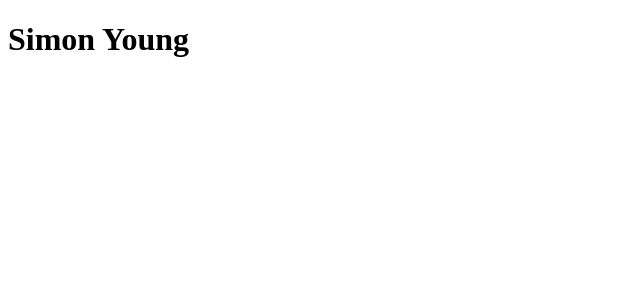
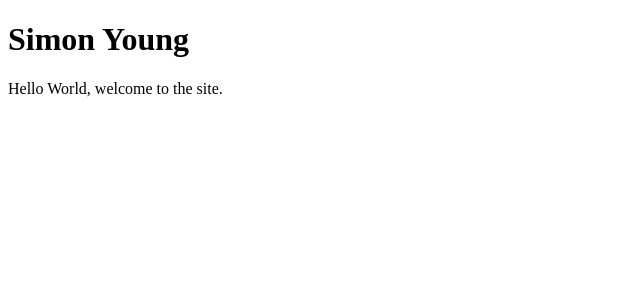
Before and after one commit to simonyoung/simonyoung-io, a Next.js app: page / in a window 1280 px wide. Shown: the top 300 px of the page, without its empty margins (0-640 px from the left). Built offline with nearby package versions, Linux system fonts and the light colour scheme.

Commit message:
Add initial component

```diff
--- /dev/null
+++ b/components/index.js
@@ -0,0 +1,2 @@
+import React from 'react'
+export default () => <div>Hello World, welcome to the site.</div>
--- a/pages/index.js
+++ b/pages/index.js
@@ -1,5 +1,7 @@
-function HomePage() {
-  return <h1>Simon Young</h1>
-}
-
-export default HomePage
+import HelloWorld from '../components'
+export default () => (
+  <div>
+    <h1>Simon Young</h1>
+    <HelloWorld />
+  </div>
+)
```
